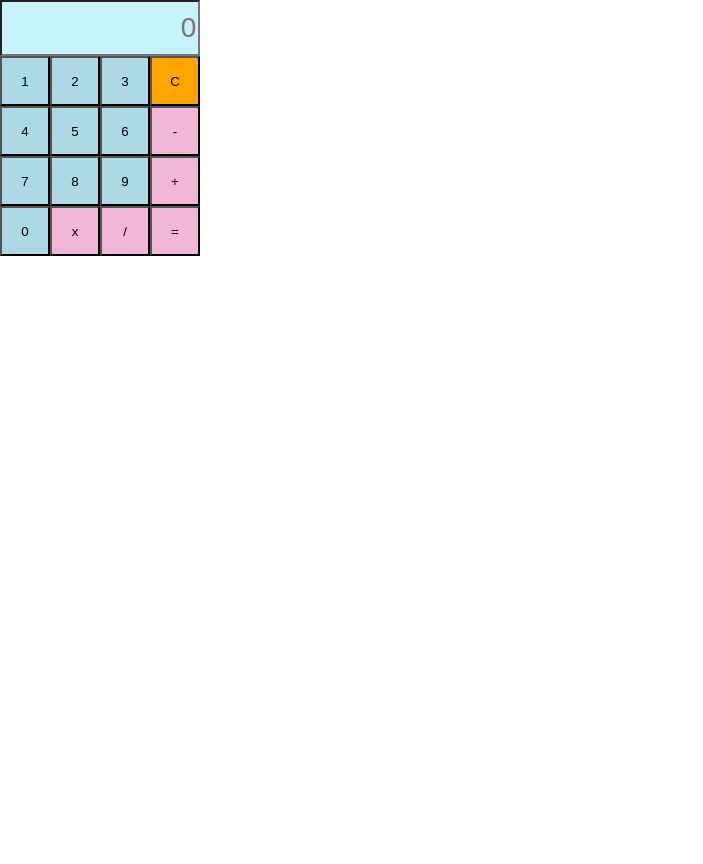
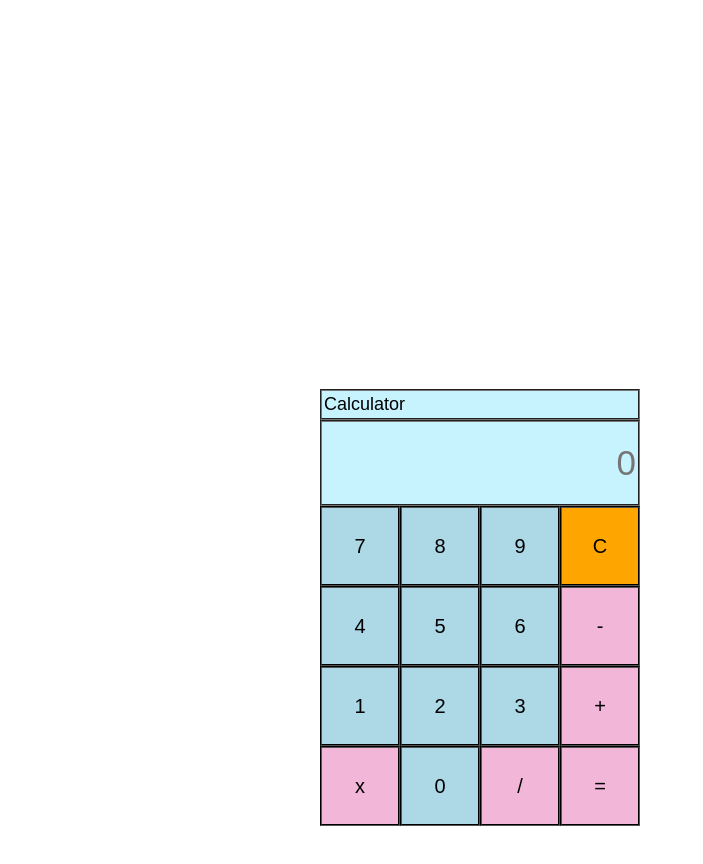
Before and after one commit to FlavioAlm/Calculadora, a React (Create React App) app: page / in a window 1280 px wide. Shown: the top 864 px of the page, without its empty margins (0-703 px from the left). Before the commit the page ends 800 px from the top, so only its background shows below. Built offline with nearby package versions, Linux system fonts and the light colour scheme.

Commit message:
new layout

```diff
--- /dev/null
+++ b/src/CalcName.js
@@ -0,0 +1,16 @@
+import React from 'react';
+import './myStyles.css';
+
+const CalcName = (props) => (
+    <div>
+      <input
+        readOnly
+        type="text"
+        value={props.name}
+        placeholder="0"
+        className='stylesName' />
+    </div>
+
+);
+
+export default CalcName;
--- a/src/Calculator.js
+++ b/src/Calculator.js
@@ -4,6 +4,7 @@ import ButtonEqual from './ButtonEqual';
 import ButtonOperator from './ButtonOperator';
 import ButtonDel from './ButtonDel.js'
 import ButtonNumber from './ButtonNumber';
+import CalcName from './CalcName';
 import './myStyles.css';
 
 
@@ -109,10 +110,12 @@ class Calculator extends Component {
     console.log(`sequence: ${sequenceInput}`);
 
     return (
-      <div className>
+      <div className='body'>
+          <CalcName name={"Calculator"}/>
           <Display
             sequence={this.state.sequenceInput}/>
-          {[1, 2, 3].map(num => (
+
+          {[7, 8, 9].map(num => (
             <ButtonNumber
             key={num}
             name={num}
@@ -132,7 +135,7 @@ class Calculator extends Component {
             name="-"
             onChange={this.handleOperatorChange}/>  <br/>
 
-          {[7, 8, 9].map(num => (
+          {[1, 2, 3].map(num => (
             <ButtonNumber
             key={num}
             name={num}
@@ -142,15 +145,16 @@ class Calculator extends Component {
             name="+"
             onChange={this.handleOperatorChange}/><br/>
 
+
+          <ButtonOperator
+            name="x"
+            onChange={this.handleOperatorChange}/>
           <ButtonNumber
             name="0"
             onChange={this.handleNumberChange}/>
-          {["x", "/"].map(oper => (
           <ButtonOperator
-            key={oper}
-            name={oper}
+            name="/"
             onChange={this.handleOperatorChange}/>
-          ))}
           <ButtonEqual
             name="="
             onResultChange={this.handleResultChange}/>
--- a/src/myStyles.css
+++ b/src/myStyles.css
@@ -1,33 +1,47 @@
 .stylesOperator {
-  width: 50px;
-  height: 50px;
+  font-size: 20px;
+  width: 80px;
+  height: 80px;
   background-color: #f2b6d8;
+  border-style: groove;
 }
 
 .stylesNumber {
-  width: 50px;
-  height: 50px;
+  font-size: 20px;
+  width: 80px;
+  height: 80px;
   background-color: lightblue;
+  border-style: groove;
 }
 
 .stylesDel {
-  width: 50px;
-  height: 50px;
+  font-size: 20px;
+  width: 80px;
+  height: 80px;
   background-color: orange;
+  border-style: groove;
 }
 
 .stylesDisplay {
-  font-size: 28px;
+  font-size: 35px;
   background-color: #c7f3ff;
   text-align: right;
-  width: 192.4px;
-  height: 50px;
+  width: 312px;
+  height: 80px;
+  border-style: groove;
+}
+
+.stylesName {
+  font-size: 18px;
+  background-color: #c7f3ff;
+  text-align: left;
+  width: 312px;
+  height: 25px;
+  border-style: groove;
 }
 
 .body {
-  width: 300px;
-  margin: 50% auto;
-  background-color: #FF9500;
-  padding: 0px 20px 20px 20px;
-  border: 10px black;
+  width: 50%;
+  margin: 30% auto;
+  padding: 5px 5px 5px 5px;
 }
```
Also changed, not shown: 1 other file (tests, documents, lock files or other folders).
